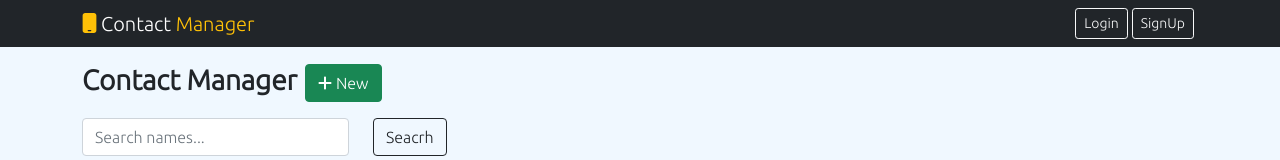
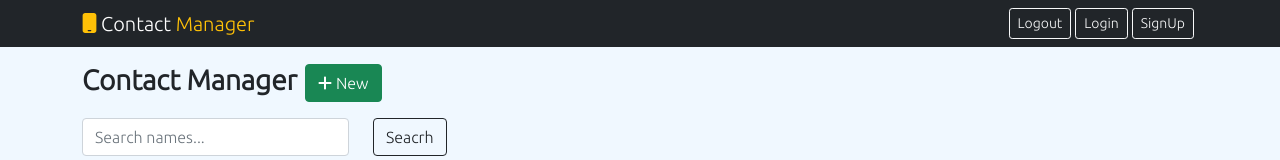
Before and after one commit to AlehBarushka/CONTACTS, a React (Create React App) app: page /contacts/list in a window 1280 px wide. Shown: the top 160 px of the page. Built offline with nearby package versions, Linux system fonts and the light colour scheme; data requests are answered from the project's data file.

Commit message:
added logout button

```diff
--- a/src/components/NavBar/Navbar.jsx
+++ b/src/components/NavBar/Navbar.jsx
@@ -19,6 +19,9 @@ const Navbar = () => {
 						</Link>
 					</div>
 					<div className='col d-flex justify-content-end'>
+						<button className='btn btn-sm btn-outline-light me-1'>
+							Logout
+						</button>
 						<Link to={'/login'} className='btn btn-sm btn-outline-light me-1'>
 							Login
 						</Link>
```
